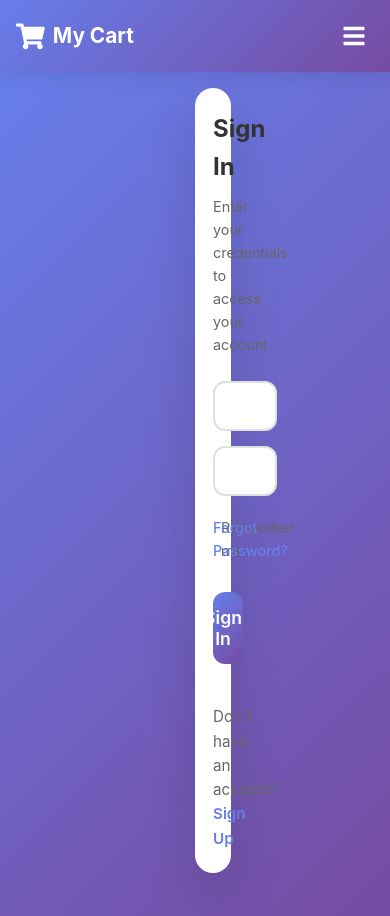
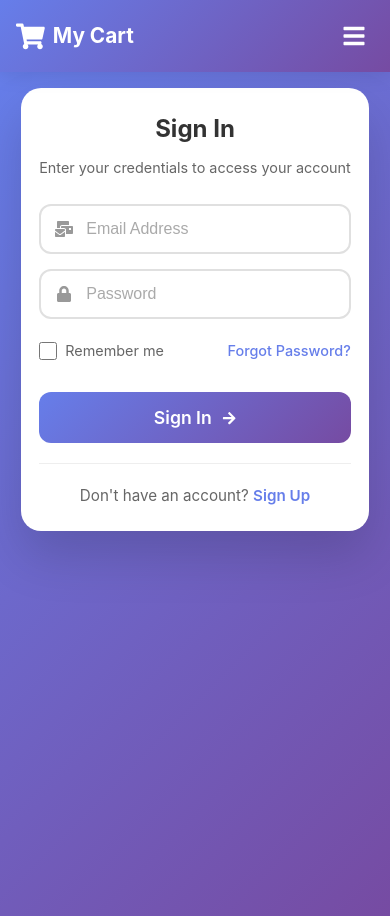
Before and after one commit to Nandish-C/e-commerce-management, a React (Vite) app in the folder frontend/: page /auth in a window 390 px wide. Built offline with nearby package versions, Linux system fonts and the light colour scheme; no server answers.

Commit message:
Replace fragile 3D flip auth cards with in-flow card swap on mobile

```diff
--- a/frontend/src/App.css
+++ b/frontend/src/App.css
@@ -948,17 +948,61 @@ html, body {
 
 /* Responsive */
 @media (max-width: 900px) {
+  .auth-page {
+    align-items: flex-start;
+    overflow-y: auto;
+  }
+
   .auth-container-modern {
     flex-direction: column;
     max-width: 450px;
+    min-height: auto;
   }
 
   .auth-brand-section {
     display: none;
   }
 
+  /* On mobile the cards switch from the 3D flip to a simple in-flow card swap:
+     absolute positioning + rotateY is unreliable on mobile browsers. */
   .auth-forms-container {
     max-width: 100%;
+    min-height: auto;
+    display: block;
+    position: relative;
+    gap: 0;
+    perspective: none;
+  }
+
+  .auth-card {
+    position: relative;
+    top: auto;
+    left: auto;
+    width: 100%;
+    transform: none;
+    opacity: 1;
+    backface-visibility: visible;
+    -webkit-backface-visibility: visible;
+  }
+
+  .auth-forms-container .login-card {
+    display: block;
+  }
+
+  .auth-forms-container .register-card {
+    display: none;
+  }
+
+  .auth-forms-container.show-register .login-card {
+    display: none;
+    transform: none;
+    opacity: 1;
+  }
+
+  .auth-forms-container.show-register .register-card {
+    display: block;
+    transform: none;
+    opacity: 1;
   }
 
   .toggle-btn {
```
